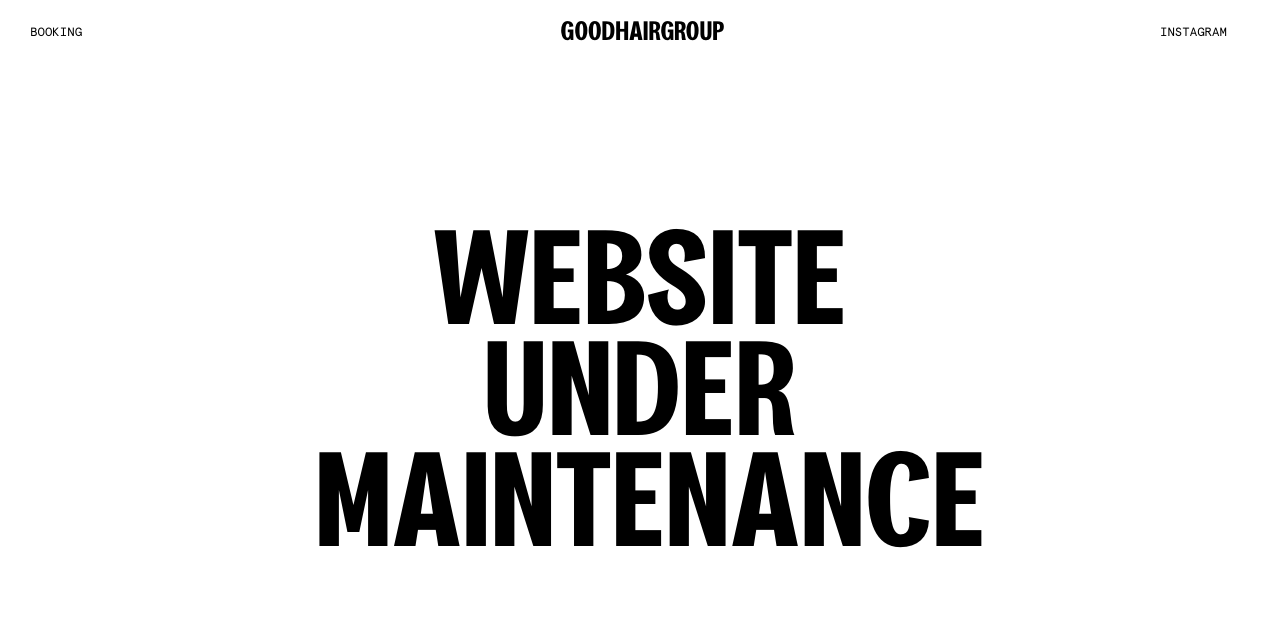
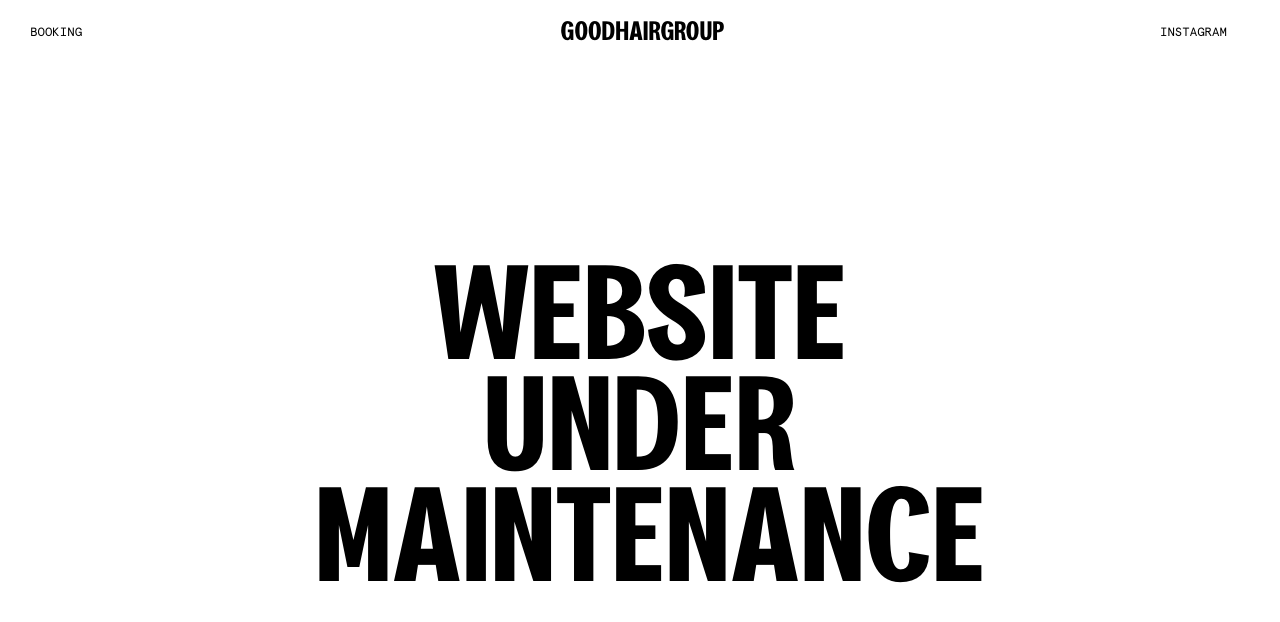
Before and after one commit to kpaligiannis/goodhair, a website built with webpack: page src/index.html in a window 1280 px wide. Built offline with nearby package versions, Linux system fonts and the light colour scheme.

Commit message:
fixed centering

```diff
--- a/src/index.html
+++ b/src/index.html
@@ -63,6 +63,14 @@
             #booking, #instagram {
                 width:90px;
             }
+            main {
+                margin-top:100px;
+            }
+
+            #maintenance {
+                margin-top: 0;
+            }
+
         }
 
 
@@ -73,7 +81,7 @@
 <header>
     <div class="nav sticky">
         <a href="https://salonkee.de/salon-group/good-hair-group" target="_blank" id="booking">Booking</a>
-        <a href="./index.html"><h1 class="logo">GOODHAIRGROUP</h1></a>
+        <h1 class="logo">GOODHAIRGROUP</h1>
         <a href="https://www.instagram.com/goodhairgroup/" target="_blank" id="instagram">Instagram</a>
     </div>
 </header>
```
Also changed, not shown: dist/index.html.
